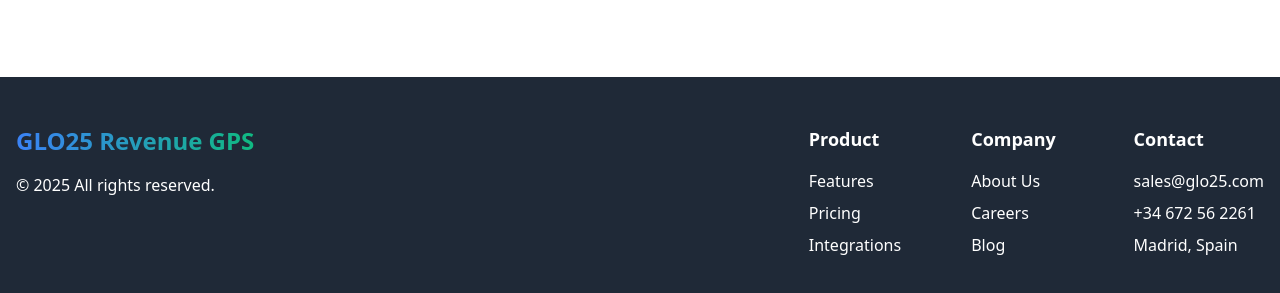
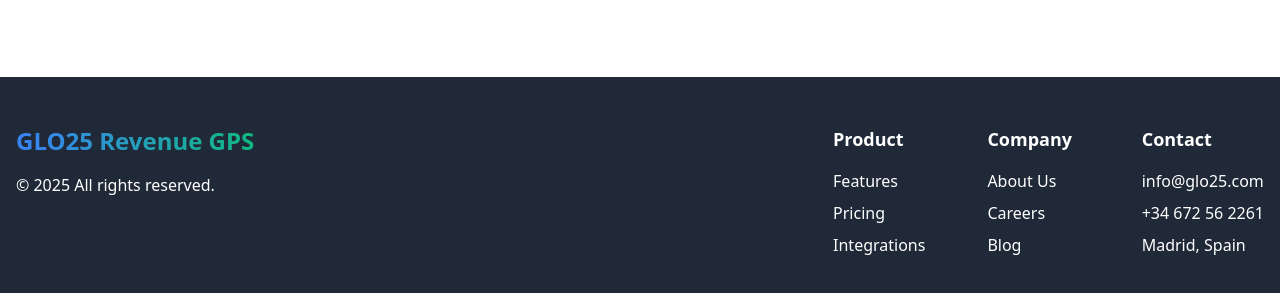
Before and after one commit to Ginosmit/GLO25, a plain HTML site: page index.html in a window 1280 px wide. Shown: the part 1491-1784 px from the top of the page. Drawn offline with nearby package versions, Linux system fonts and the light colour scheme.

Commit message:
Update contact email from sales to info

```diff
--- a/index.html
+++ b/index.html
@@ -116,7 +116,7 @@
                     <div>
                         <h3 class="text-lg font-bold mb-4">Contact</h3>
                         <ul class="space-y-2">
-                            <li>sales@glo25.com</li>
+                            <li>info@glo25.com</li>
                             <li>+34 672 56 2261</li>
                             <li>Madrid, Spain</li>
                         </ul>
```
